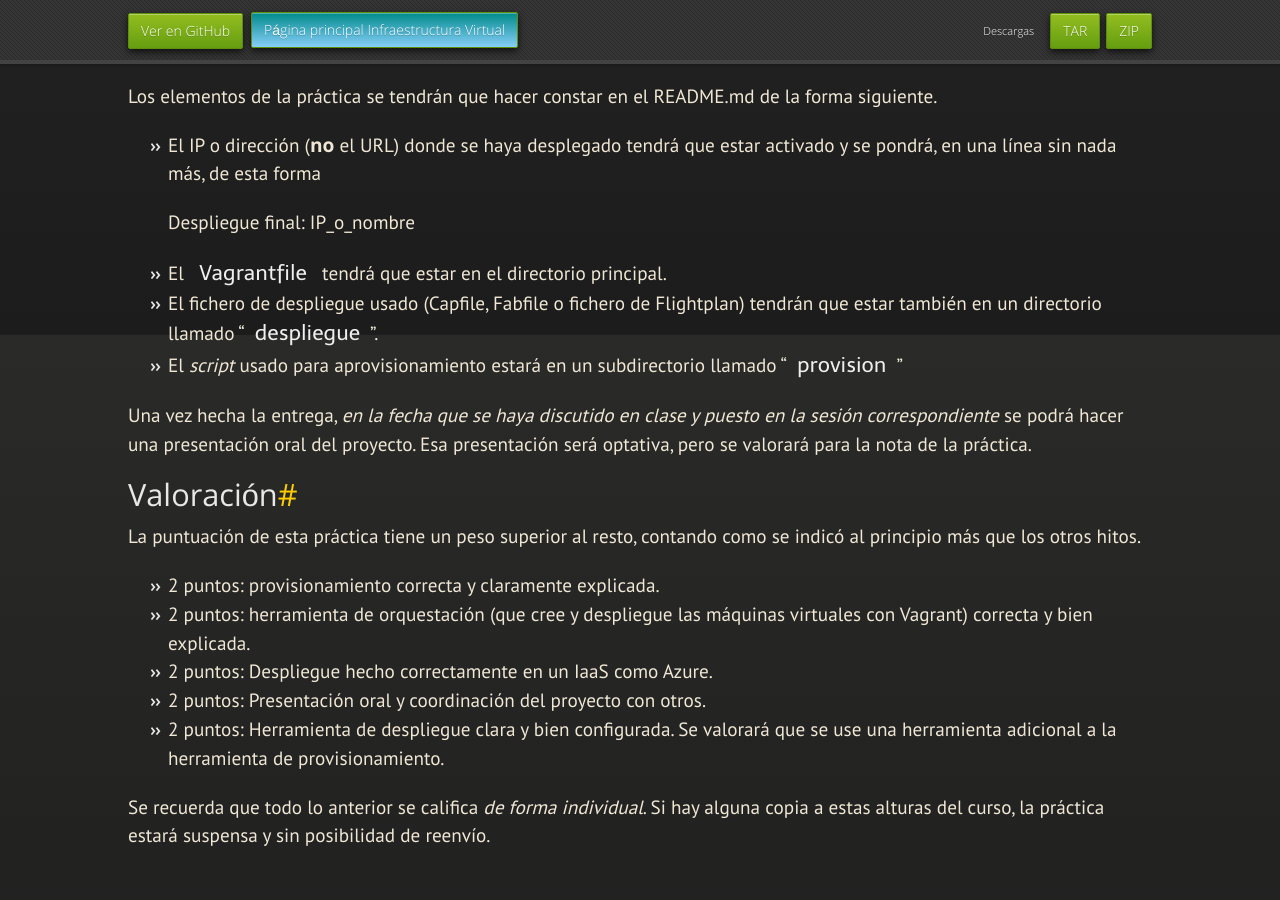
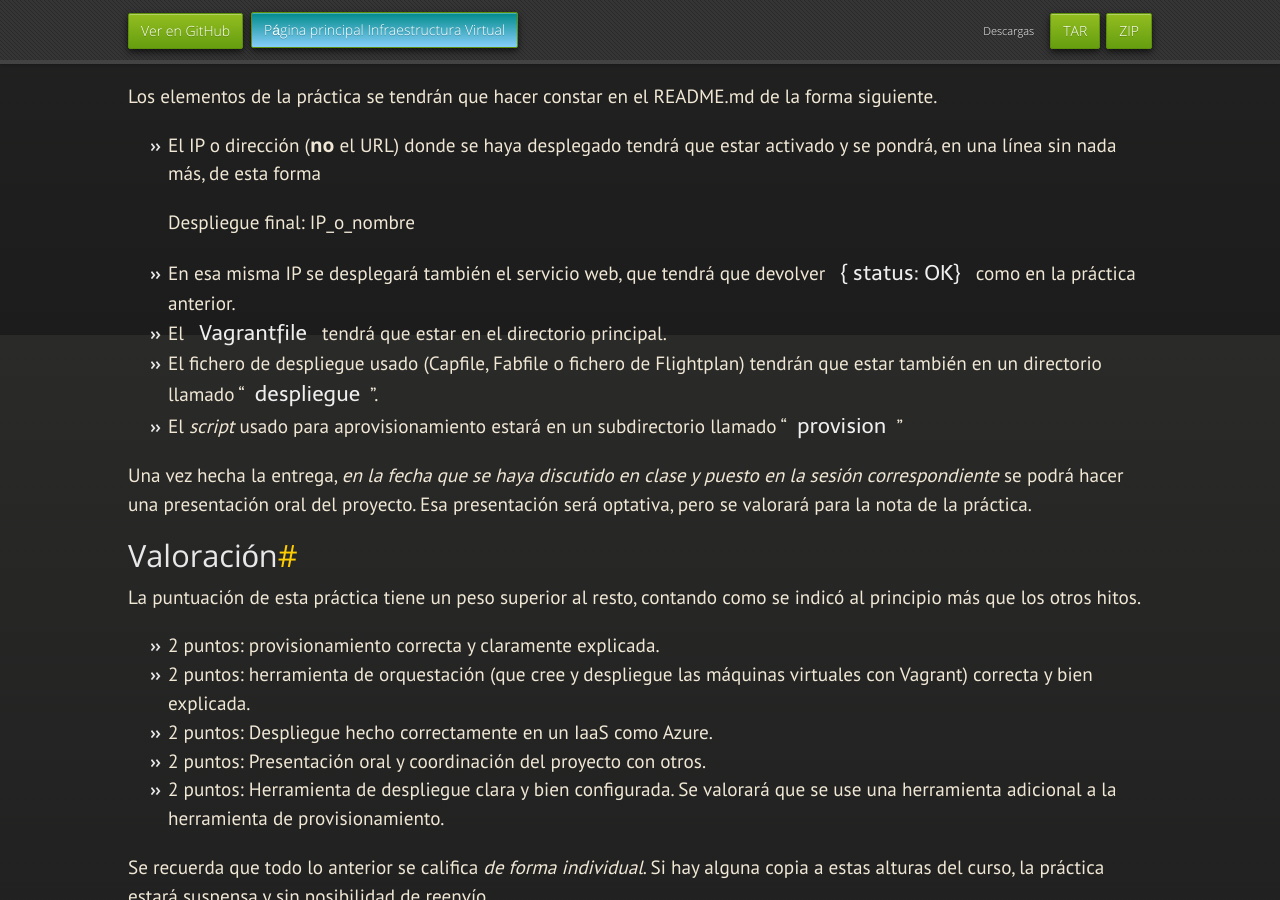
Before and after one commit to JJ/IV, a Jekyll site: the page built from documentos/proyecto/5.IaaS.md, in a window 1280 px wide and 900 px high, scrolled down 2365 px. Built offline with Jekyll 4.4.1, drawn with Linux system fonts in a browser that asks for light colours; nearby versions of some CDN libraries; some web fonts are replaced; our own code applies the rules of GitHub Pages for plain Markdown files.

Commit message:
Sync documentos/proyecto/5.IaaS.md de master a gh-pages

```diff
--- a/documentos/proyecto/5.IaaS.md
+++ b/documentos/proyecto/5.IaaS.md
@@ -142,14 +142,14 @@ README.md de la forma siguiente.
 
     Despliegue final: IP_o_nombre
 
+* En esa misma IP se desplegará también el servicio web, que tendrá
+  que devolver `{ status: OK}` como en la práctica anterior.
 * El `Vagrantfile` tendrá que estar en el directorio principal.
 * El fichero de despliegue usado (Capfile, Fabfile o fichero de
   Flightplan) tendrán que estar también en un directorio llamado
   "`despliegue`".
 * El *script* usado para aprovisionamiento estará en un subdirectorio
   llamado "`provision`"
-
-
 
 Una vez hecha la entrega, *en la fecha que se haya discutido en clase
 y puesto en la sesión correspondiente* se podrá hacer una presentación
```
